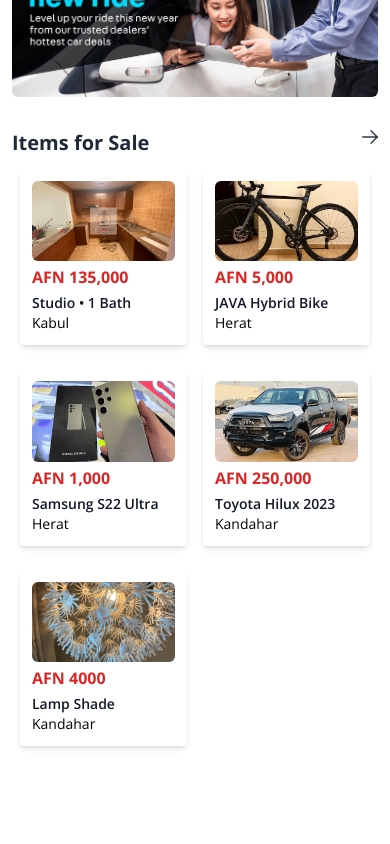
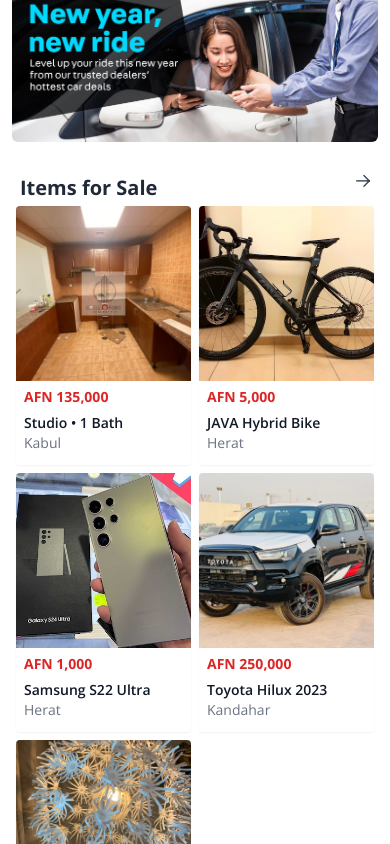
Before and after one commit to victorinojohnmark/hybrid-spa-demo, a Vue app: page / in a window 390 px wide. Shown: the part 1000-1844 px from the top of the page. Before the commit the page ends 1798 px from the top, so only its background shows below. Built offline with nearby package versions, Linux system fonts and the light colour scheme.

Commit message:
Modal form added

```diff
--- a/src/assets/main.css
+++ b/src/assets/main.css
@@ -8,6 +8,7 @@
 
 body {
   font-family: 'Open Sans', 'sans-serif';
+  font-size: .875rem;
 }
 
 :root {
--- a/src/main.js
+++ b/src/main.js
@@ -21,6 +21,7 @@
 import Chip from 'primevue/chip';
 import InputGroup from 'primevue/inputgroup';
 import InputGroupAddon from 'primevue/inputgroupaddon';
+import Dialog from 'primevue/dialog';
 
 const app = createApp(App)
 
@@ -34,6 +35,7 @@
 app.component('Chip', Chip)
 app.component('InputGroup', InputGroup)
 app.component('InputGroupAddon', InputGroupAddon)
+app.component('Dialog', Dialog)
 
 app.use(createPinia())
 app.use(router)
--- a/src/views/HomeView.vue
+++ b/src/views/HomeView.vue
@@ -1,5 +1,5 @@
 <template>
-  <header class="bg-gray-50 w-full border-b border-gray-100 mb-5">
+  <header class="bg-gray-50 w-full border-b border-gray-100 mb-5 text-sm">
     <div class="w-full md:border-b md:border-gray-100">
       <Menubar :model="items" class="rounded-none container mx-auto border-0">
         <template #start class="">
@@ -18,7 +18,11 @@
         </template>
         <template #end>
             <div class="flex items-center gap-2">
-                <Button label="Place Your Ad" severity="danger" size="small"/>
+                <Button label="Place Your Ad" severity="danger" size="small" @click="showModalForm = true" />
+
+                <Dialog v-model:visible="showModalForm" dismissableMask modal header="Product Upload" :style="{ width: '50rem' }" :breakpoints="{ '1199px': '75vw', '575px': '90vw', '360px': '100vw' }">
+                    <ItemForm :item="refProduct" />
+                </Dialog>
                 <Avatar image="https://primefaces.org/cdn/primevue/images/avatar/amyelsner.png" shape="circle" class="w-10 h-10" />
                 <Button icon="pi pi-moon" severity="secondary" text rounded aria-label="Dark Mode" />
             </div>
@@ -30,7 +34,7 @@
   </header>
   <main class="px-3">
     <section id="banner" class="container mx-auto rounded-md mb-5">
-      <div class="flex flex-col items-center justify-center container mx-auto text-center max-w-4xl py-5 px-3 h-72">
+      <div class="flex flex-col items-center justify-center container mx-auto text-center max-w-4xl py-8 px-3 md:h-72">
         <h1 class="text-white text-2xl font-semibold drop-shadow-md mb-3">The best place to buy your house, sell your car or find the best gadgets.</h1>
         <div class="flex flex-col w-full rounded-md backdrop-blur-sm bg-gray-900/30 p-3">
           <div id="searchSelection" class="flex flex-row font-semibold text-sm gap-x-2 mb-2">
@@ -119,78 +123,85 @@
 
     <section id="items" class="container mx-auto mb-5">
         <div id="popularItems">
-            <div class="flex flex-row justify-between">
+            <div class="flex flex-row justify-between px-2">
                 <strong class="text-gray-800 text-xl">Items for Sale</strong>
                 <i class="pi pi-arrow-right text-gray-700"></i>
             </div>
 
             <div class="flex flex-wrap flex-row overflow-hidden pb-5 mb-5">
-                <div class="item-card w-1/2 md:w-1/4 lg:w-1/5 p-3 px-2">
+                <div class="item-card w-1/2 md:w-1/4 lg:w-1/5 p-1 md:pb-3.5">
                     <a href="#" class="">
-                        <div class="rounded p-3 shadow-md hover:shadow-lg">
-                            <img src="/img/kitchen.jpg" alt="" class="rounded-md aspect-video object-cover object-center">
-                            <strong class="text-red-600 leading-8">AFN 135,000</strong>
-                            <p class="text-gray-900 text-sm font-semibold">Studio • 1 Bath</p>
-                            <p class="text-sm">Kabul</p>
+                        <div class="rounded overflow-hidden pb-3 md:p-3 shadow-sm md:shadow-none md:hover:shadow-xl transition-all duration-500">
+                            <img src="/img/kitchen.jpg" alt="" class="md:rounded-md aspect-square md:aspect-6/4 object-cover object-center">
+                            <strong class="text-red-600 leading-8 px-2 md:px-0">AFN 135,000</strong>
+                            <p class="text-gray-900 text-sm font-semibold px-2 md:px-0">Studio • 1 Bath</p>
+                            <p class="text-sm text-gray-500 px-2 md:px-0">Kabul</p>
                         </div>
                     </a>
                 </div>
 
-                <div class="item-card w-1/2 md:w-1/4 lg:w-1/5 p-3 px-2">
+                <div class="item-card w-1/2 md:w-1/4 lg:w-1/5 p-1 md:pb-3.5">
                     <a href="#" class="">
-                        <div class="rounded p-3 shadow-md hover:shadow-lg">
-                            <img src="/img/bike.jpeg" alt="" class="rounded-md aspect-video object-cover object-center">
-                            <strong class="text-red-600 leading-8">AFN 5,000</strong>
-                            <p class="text-gray-900 text-sm font-semibold">JAVA Hybrid Bike</p>
-                            <p class="text-sm">Herat</p>
+                        <div class="rounded overflow-hidden pb-3 md:p-3 shadow-sm md:shadow-none md:hover:shadow-xl transition-all duration-500">
+                            <img src="/img/bike.jpeg" alt="" class="md:rounded-md aspect-square md:aspect-6/4 object-cover object-center">
+                            <strong class="text-red-600 leading-8 px-2 md:px-0">AFN 5,000</strong>
+                            <p class="text-gray-900 text-sm font-semibold px-2 md:px-0">JAVA Hybrid Bike</p>
+                            <p class="text-sm text-gray-500 px-2 md:px-0">Herat</p>
                         </div>
                     </a>
                 </div>
 
-                <div class="item-card w-1/2 md:w-1/4 lg:w-1/5 p-3 px-2">
+                <div class="item-card w-1/2 md:w-1/4 lg:w-1/5 p-1 md:pb-3.5">
                     <a href="#" class="">
-                        <div class="rounded p-3 shadow-md hover:shadow-lg">
-                            <img src="/img/phone.jpeg" alt="" class="rounded-md aspect-video object-cover object-center">
-                            <strong class="text-red-600 leading-8">AFN 1,000</strong>
-                            <p class="text-gray-900 text-sm font-semibold">Samsung S22 Ultra</p>
-                            <p class="text-sm">Herat</p>
+                        <div class="rounded overflow-hidden pb-3 md:p-3 shadow-sm md:shadow-none md:hover:shadow-xl transition-all duration-500">
+                            <img src="/img/phone.jpeg" alt="" class="md:rounded-md aspect-square md:aspect-6/4 object-cover object-center">
+                            <strong class="text-red-600 leading-8 px-2 md:px-0">AFN 1,000</strong>
+                            <p class="text-gray-900 text-sm font-semibold px-2 md:px-0">Samsung S22 Ultra</p>
+                            <p class="text-sm text-gray-500 px-2 md:px-0">Herat</p>
                         </div>
                     </a>
                 </div>
 
-                <div class="item-card w-1/2 md:w-1/4 lg:w-1/5 p-3 px-2">
+                <div class="item-card w-1/2 md:w-1/4 lg:w-1/5 p-1 md:pb-3.5">
                     <a href="#" class="">
-                        <div class="rounded p-3 shadow-md hover:shadow-lg">
-                            <img src="/img/pickup-truck.jpeg" alt="" class="rounded-md aspect-video object-cover object-center">
-                            <strong class="text-red-600 leading-8">AFN 250,000</strong>
-                            <p class="text-gray-900 text-sm font-semibold">Toyota Hilux 2023</p>
-                            <p class="text-sm">Kandahar</p>
+                        <div class="rounded overflow-hidden pb-3 md:p-3 shadow-sm md:shadow-none md:hover:shadow-xl transition-all duration-500">
+                            <img src="/img/pickup-truck.jpeg" alt="" class="md:rounded-md aspect-square md:aspect-6/4 object-cover object-center">
+                            <strong class="text-red-600 leading-8 px-2 md:px-0">AFN 250,000</strong>
+                            <p class="text-gray-900 text-sm font-semibold px-2 md:px-0">Toyota Hilux 2023</p>
+                            <p class="text-sm text-gray-500 px-2 md:px-0">Kandahar</p>
                         </div>
                     </a>
                 </div>
 
-                <div class="item-card w-1/2 md:w-1/4 lg:w-1/5 p-3 px-2">
+                <div class="item-card w-1/2 md:w-1/4 lg:w-1/5 p-1 md:pb-3.5">
                     <a href="#" class="">
-                        <div class="rounded p-3 shadow-md hover:shadow-lg">
-                            <img src="/img/lamp.jpeg" alt="" class="rounded-md aspect-video object-cover object-center">
-                            <strong class="text-red-600 leading-8">AFN 4000</strong>
-                            <p class="text-gray-900 text-sm font-semibold">Lamp Shade</p>
-                            <p class="text-sm">Kandahar</p>
+                        <div class="rounded overflow-hidden pb-3 md:p-3 shadow-sm md:shadow-none md:hover:shadow-xl transition-all duration-500">
+                            <img src="/img/lamp.jpeg" alt="" class="md:rounded-md aspect-square md:aspect-6/4 object-cover object-center">
+                            <strong class="text-red-600 leading-8 px-2 md:px-0">AFN 4000</strong>
+                            <p class="text-gray-900 text-sm font-semibold px-2 md:px-0">Lamp Shade</p>
+                            <p class="text-sm text-gray-500 px-2 md:px-0">Kandahar</p>
                         </div>
                     </a>
                 </div>
-
-
 
             </div>
         </div>
     </section>
 
   </main>
+
+  <footer class="w-full">
+    <div class="container mx-auto px-4 py-8">
+
+    </div>
+  </footer>
 </template>
 
 <script setup>
 import { ref } from "vue";
+import ItemForm from './ItemForm.vue'
+
+const showModalForm = ref(false)
 
 const items = ref([
     {
@@ -319,6 +330,15 @@
         ]
     }
 ]);
+
+const refProduct = ref({
+    'productName': '',
+    'price': 0.00,
+    'quantity': 1,
+    'image': ''
+})
+
+
 </script>
 
 <style scoped>
--- /dev/null
+++ b/src/views/ItemForm.vue
@@ -0,0 +1,19 @@
+<template>
+    <div class="flex flex-col">
+        <div class="flex flex-col gap-2">
+            <label for="username">Username</label>
+            <InputText id="productName" v-model="item.productName" aria-describedby="productName-help" />
+            <small id="productName-help" class="text-red-600">Enter your username to reset your password.</small>
+        </div>
+    </div>
+</template>
+
+<script setup>
+
+const item = defineProps({
+    item: {
+        type: Object,
+        required: true
+    }
+})
+</script>
--- a/tailwind.config.js
+++ b/tailwind.config.js
@@ -32,7 +32,10 @@
         'surface-800': 'rgb(var(--surface-800))',
         'surface-900': 'rgb(var(--surface-900))',
         'surface-950': 'rgb(var(--surface-950))'
-      }
+      },
+      aspectRatio: {
+        '6/4': '6 / 4',
+      },
     }
   },
   plugins: [],
```
